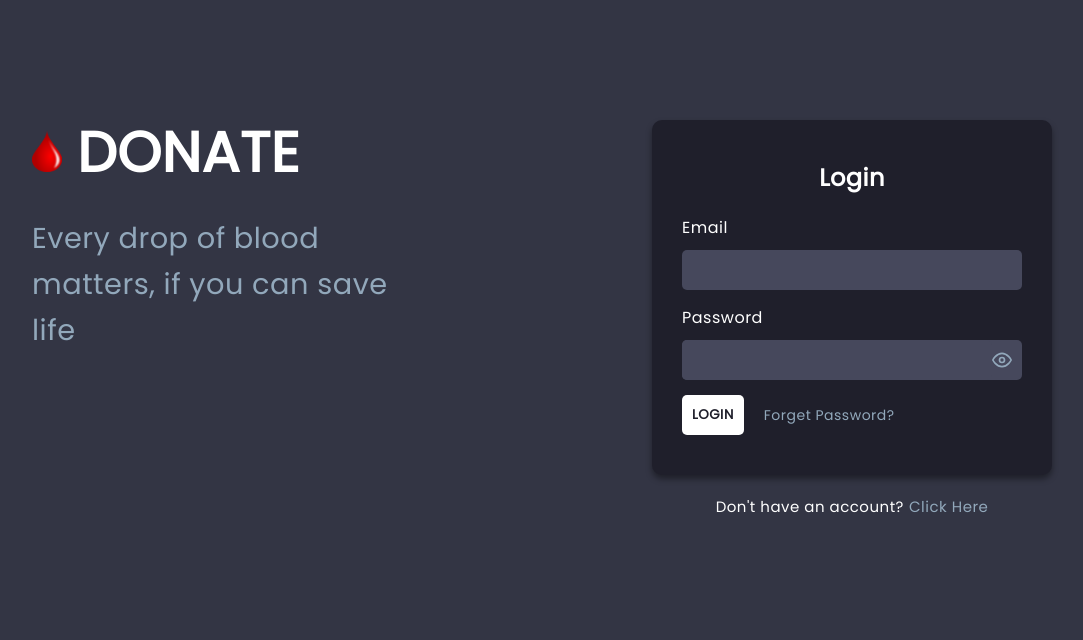
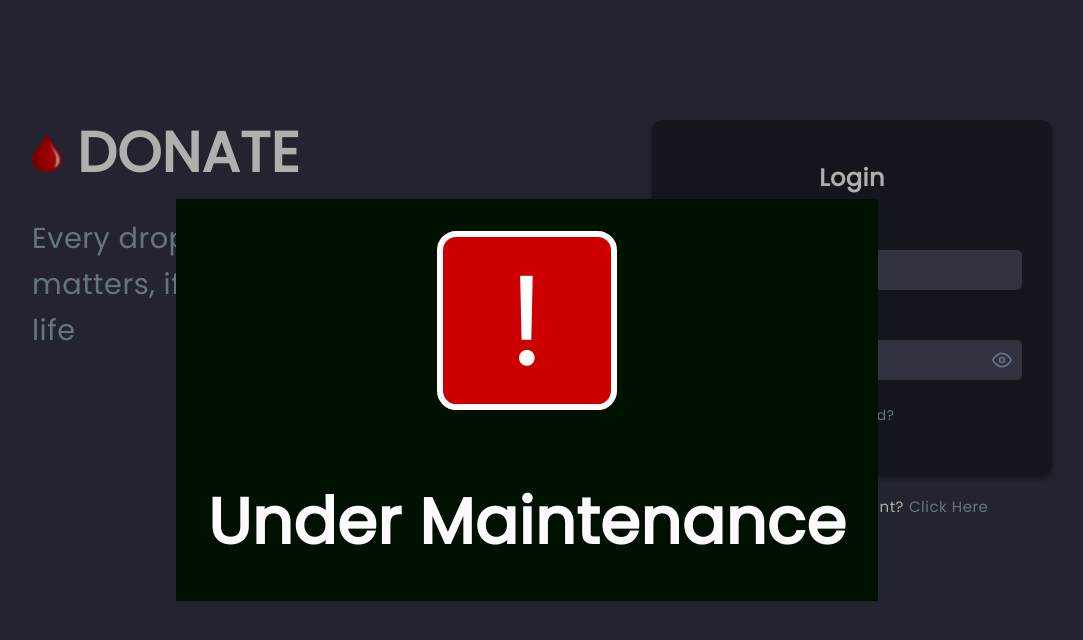
Before and after one commit to aniloli42/donate-blood-management-mern, a React (Create React App) app in the folder client/: page /login in a window 1280 px wide. Shown: the top 640 px of the page, without its empty margins (113-1196 px from the left). Built offline with nearby package versions, Linux system fonts and the light colour scheme; no server answers.

Commit message:
maintenance mode on

```diff
--- a/client/src/App.js
+++ b/client/src/App.js
@@ -1,45 +1,105 @@
-import React from "react";
-import { Route, Routes } from "react-router-dom";
-import "./Styles/App.css";
+import React from 'react'
+import { Route, Routes } from 'react-router-dom'
+import './Styles/App.css'
 
 import {
+	Dashboard,
+	DonationHistory,
+	ForgetPassword,
+	Login,
+	Profile,
+	Requests,
+	Security,
 	Signup,
-  Login,
-  ForgetPassword,
-  Dashboard,
-  Profile,
-  Security,
-  Requests,
-  DonationHistory,
-} from "./Pages";
+} from './Pages'
 
-import NotFound from "./Components/NotFound/NotFound";
-import { Loader, MessageCard } from "./Components";
-import { useSelector } from "react-redux";
+import { useSelector } from 'react-redux'
+import { Loader, MessageCard } from './Components'
+import NotFound from './Components/NotFound/NotFound'
 
 function App() {
-  const { status: loaderStatus } = useSelector((state) => state.Loader);
+	const { status: loaderStatus } = useSelector((state) => state.Loader)
+
+	const divStyle = {
+		position: 'absolute',
+		backgroundColor: '#00000050',
+		inset: 0,
+		zIndex: '10',
+		display: 'flex',
+		justifyContent: 'center',
+		alignItems: 'center',
+		userSelect: 'none',
+	}
+
+	const noticeTextStyle = {
+		fontSize: '5vw',
+		color: '#fffaff',
+		fontWeight: 'bold',
+		textAlign: 'center',
+	}
 
 	return (
 		<>
+			<div style={divStyle}>
+				<div
+					style={{
+						display: 'flex',
+						padding: '2rem',
+						backgroundColor: '#010',
+						flexDirection: 'column',
+						borderRadius: 'vw',
+						gap: '5vw',
+						justifyContent: 'center',
+						alignItems: 'center',
+					}}
+				>
+					<div
+						aria-hidden='true'
+						style={{
+							height: '14vw',
+							width: '14vw',
+							backgroundColor: '#cc0000',
+							borderRadius: '1.5vw',
+							border: '.5vw solid #fff',
+							fontSize: '10vw',
+							color: '#fff',
+							display: 'flex',
+							justifyContent: 'center',
+							alignItems: 'center',
+							// rotate: '45deg',
+						}}
+					>
+						!
+					</div>
+					<p style={noticeTextStyle}>Under Maintenance</p>
+				</div>
+			</div>
 			{loaderStatus && <Loader />}
 			<MessageCard />
 			<Routes>
-        <Route exact path="/" element={<Dashboard />} />
-        <Route exact path="/profile" element={<Profile />} />
-        <Route exact path="/profile/:id" element={<Profile />} />
-        <Route exact path="/security" element={<Security />} />
-        <Route exact path="/requests" element={<Requests />} />
-        <Route exact path="/donation-history" element={<DonationHistory />} />
+				<Route exact path='/' element={<Dashboard />} />
+				<Route exact path='/profile' element={<Profile />} />
+				<Route exact path='/profile/:id' element={<Profile />} />
+				<Route exact path='/security' element={<Security />} />
+				<Route exact path='/requests' element={<Requests />} />
+				<Route
+					exact
+					path='/donation-history'
+					element={<DonationHistory />}
+				/>
 
-        <Route exact path="/login" element={<Login />} />
-        <Route exact path="/signup" element={<Signup />} />
+				<Route exact path='/login' element={<Login />} />
+				<Route exact path='/signup' element={<Signup />} />
 
-        <Route exact path="/forget-password" element={<ForgetPassword />} />
-        <Route path="*" element={<NotFound />} />
+				<Route
+					exact
+					path='/forget-password'
+					element={<ForgetPassword />}
+				/>
+				<Route path='*' element={<NotFound />} />
 			</Routes>
 		</>
-  );
+	)
 }
 
-export default App;
+export default App
```
Lines whose indentation alone changed are shown as unchanged.
